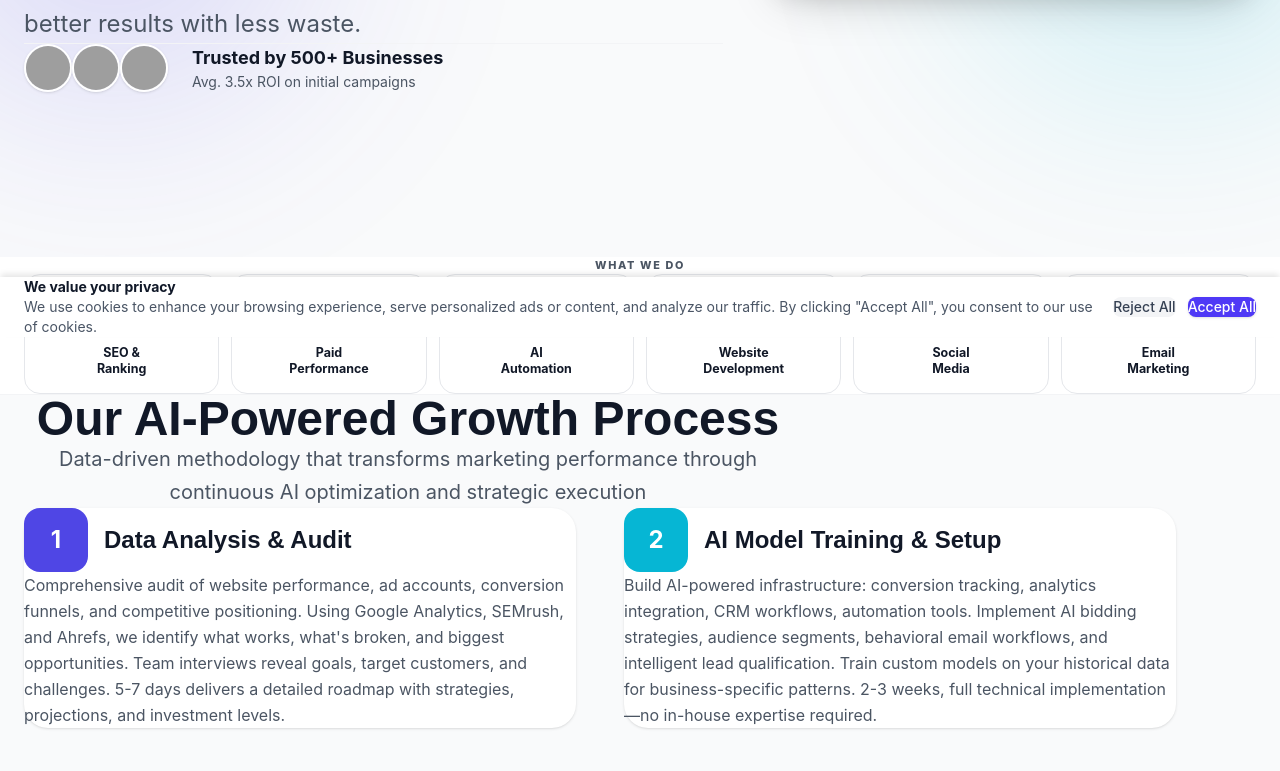
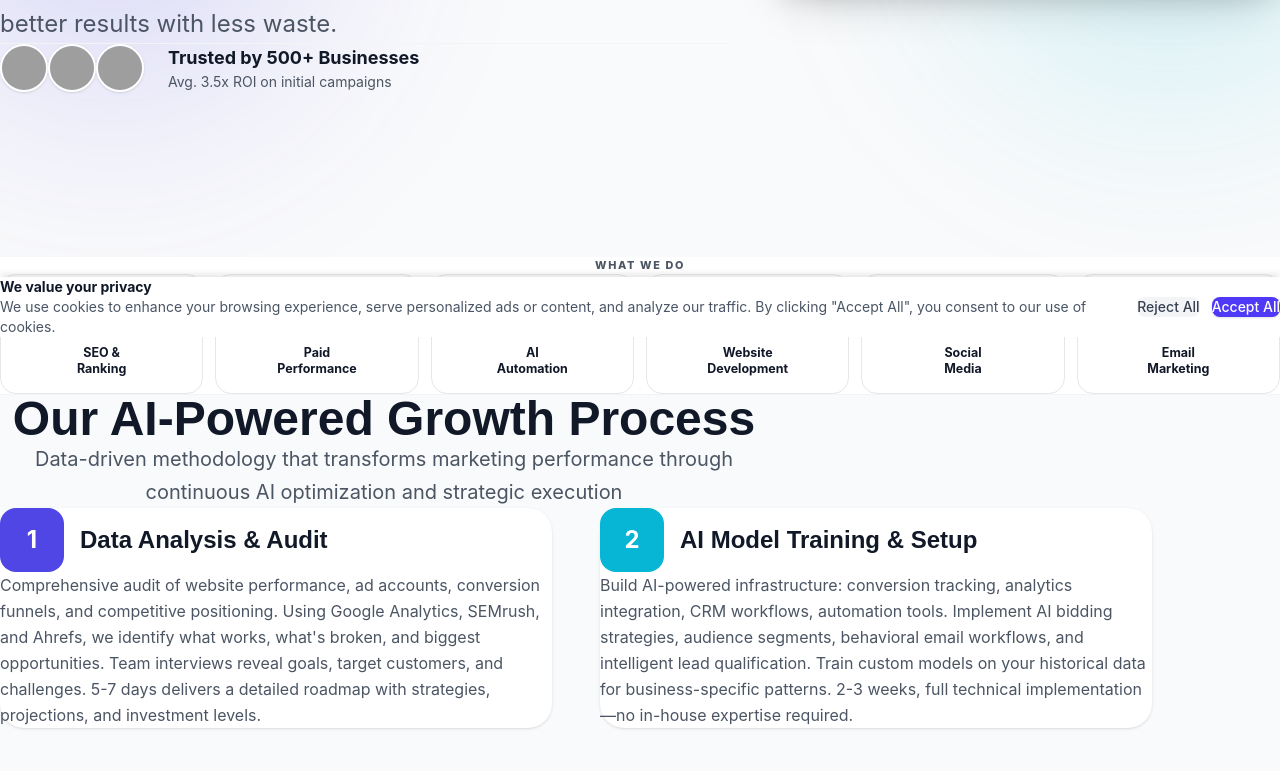
Before and after one commit to mujtaba695-afk/0aftermath-website, a website: page index.html in a window 1280 px wide. Shown: the part 463-1234 px from the top of the page. Drawn offline with nearby package versions, Linux system fonts and the light colour scheme; grey boxes are pictures that could not be loaded.

Commit message:
fix(css): remove duplicate .container from styles.css — was causing cascade conflict with Tailwind output

```diff
--- a/styles.css
+++ b/styles.css
@@ -17,16 +17,6 @@
 
     /* Transitions */
     --transition-smooth: all 0.4s cubic-bezier(0.4, 0, 0.2, 1);
-}
-
-/* Core Container Constraints */
-.container {
-    width: 100%;
-    margin-right: auto;
-    margin-left: auto;
-    padding-right: 1.5rem;
-    padding-left: 1.5rem;
-    max-width: 1280px;
 }
 
 * {
```
